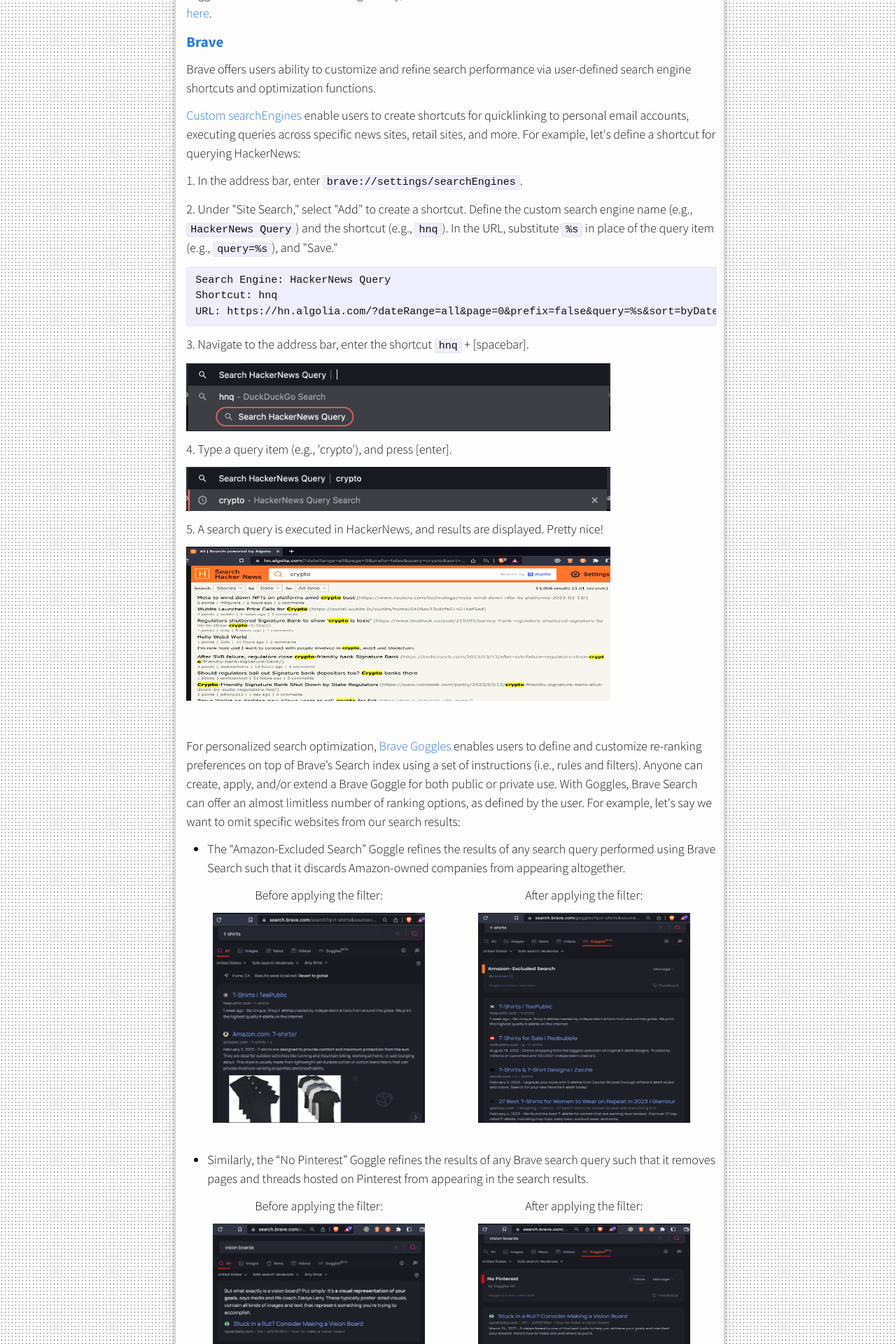
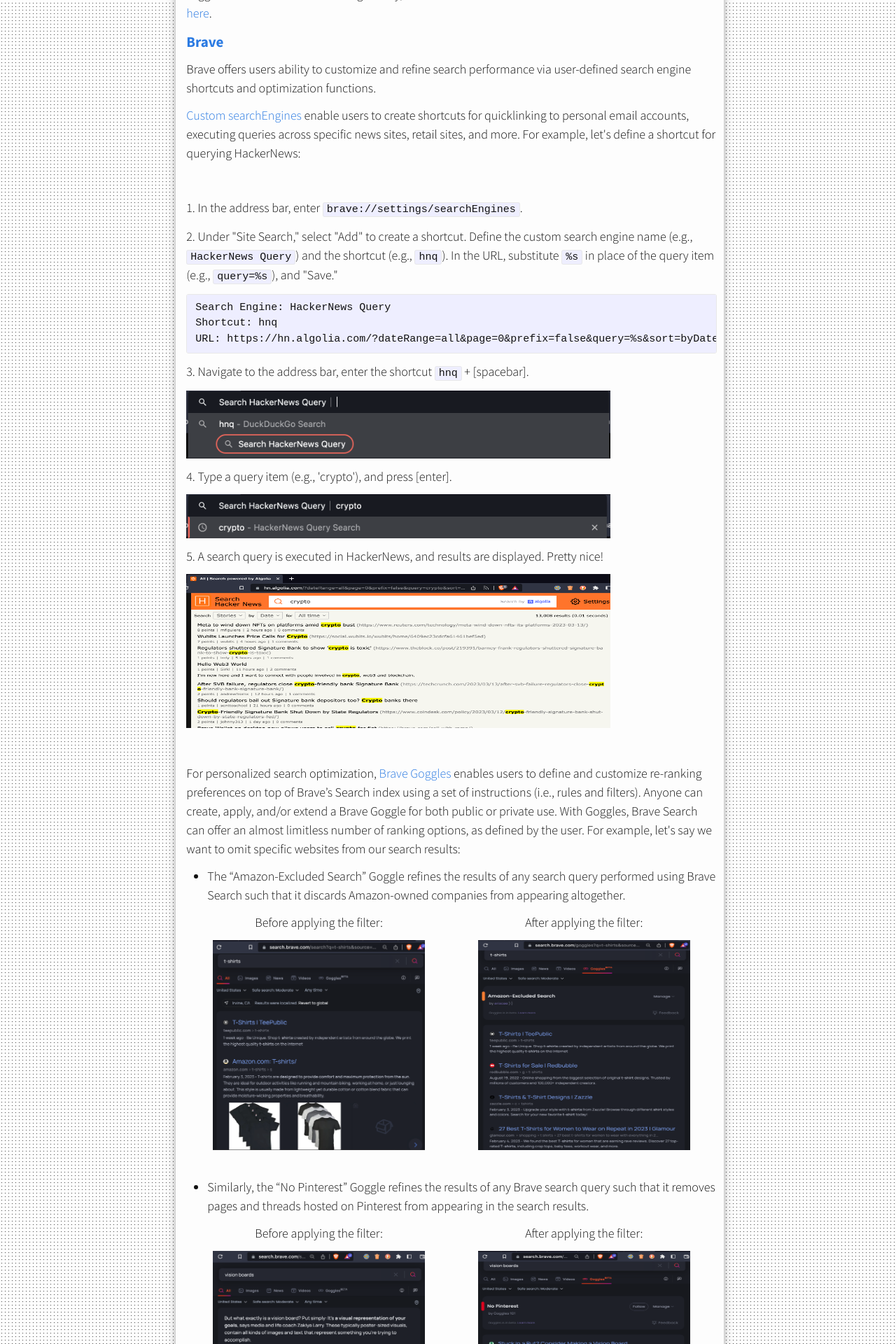
Before and after one commit to kariemoorman/kariemoorman.github.io, a Jekyll site: the page built from _posts/2023-03-13-privacy-security-iot.markdown, in a window 1280 px wide. Shown: the part 3533-5453 px from the top of the page at 70% size. Built offline with Jekyll 4.4.1, drawn with Linux system fonts in a browser that asks for light colours; nearby versions of some CDN libraries.

Commit message:
Update 2023-03-13-privacy-security-iot.markdown

````diff
--- a/_posts/2023-03-13-privacy-security-iot.markdown
+++ b/_posts/2023-03-13-privacy-security-iot.markdown
@@ -135,7 +135,7 @@
 <div class='brand'><a href='https://search.brave.com/'>Brave</a></div>
 <p>Brave offers users ability to customize and refine search performance via user-defined search engine shortcuts and optimization functions.</p>
 <p><a href='brave://settings/searchEngines'>Custom searchEngines</a> enable users to create shortcuts for quicklinking to personal email accounts, executing queries across specific news sites, retail sites, and more. For example, let's define a shortcut for querying HackerNews:</p>
-
+<br>
 <p>1. In the address bar, enter <code>brave://settings/searchEngines</code>.</p>
 <p>2. Under "Site Search," select "Add" to create a shortcut. Define the custom search engine name (e.g., <code>HackerNews Query</code>) and the shortcut (e.g., <code>hnq</code>). In the URL, substitute <code >%s</code> in place of the query item (e.g., <code>query=%s</code>), and "Save." </p>
 
@@ -146,11 +146,11 @@
 ```
 
 <p>3. Navigate to the address bar, enter the shortcut <code>hnq</code> + [spacebar]. </p>
-<img id='shortcut-hnq'>
+<img id='shortcut-hnq'/>
 <p>4. Type a query item (e.g., 'crypto'), and press [enter]. </p>
-<img id='shortcut-hnq-crypto'>
+<img id='shortcut-hnq-crypto'/>
 <p>5. A search query is executed in HackerNews, and results are displayed. Pretty nice!</p>
-<img id='crypto-results'>
+<img id='crypto-results'/>
 
 <br>
 
@@ -161,11 +161,11 @@
 <div class='post-container-grid-2'>
 <div class='p-item1'  style='text-align: center;'>
 <p >Before applying the filter: </p>
-<img id='amzn-before'>
+<img id='amzn-before'/>
 </div>
 <div class='p-item2'  style='text-align: center;'>
 <p>After applying the filter: </p>
-<img id='amzn-after'>
+<img id='amzn-after'/>
 </div>
 </div>
 <br>
@@ -175,11 +175,11 @@
 <div class='post-container-grid-2'>
 <div class='p-item1' style='text-align: center;'>
 <p>Before applying the filter: </p>
-<img id='pnt-before'>
+<img id='pnt-before'/>
 </div>
 <div class='p-item2'  style='text-align: center;'>
 <p>After applying the filter: </p>
-<img id='pnt-after'>
+<img id='pnt-after'/>
 </div>
 </div>
 
@@ -195,16 +195,16 @@
 <h3 id='adblock'>Ad & Tracking Blockers</h3>
 
 With a web browser and search engine selected, it's important to configure an Adblocker that will help protect us against "big tech spies" and other malware. Across both Chromium and Firefox web browsers, one well-known and widely respected Adblocker browser extension is called "uBlock Origin." One relatively new and upcoming Adblocker gaining notoriety is called "DuckDuckGo Privacy Essentials."
-
+<br>
 <h4>FireFox Web Browser</h4>
 <p>For Firefox, Adblock browser extensions are
 <a href='https://addons.mozilla.org/en-US/firefox/addon/ublock-origin/?utm_source=addons.mozilla.org&utm_medium=referral&utm_content=search'>uBlock Origin (Mozilla)</a> and
 <a href='https://addons.mozilla.org/en-US/firefox/addon/duckduckgo-for-firefox/?utm_source=addons.mozilla.org&utm_medium=referral&utm_content=search'>DuckDuckGo Privacy Essentials (Mozilla)</a>.</p>
-
+<br>
 <h4>Chromium-based Web Browsers</h4>
 <p>Both <a href='https://vivaldi.com/features/privacy-security/'>Vivaldi</a> and
 <a href='https://brave.com/firewall-vpn/'>Brave Browser</a> offer users a built-in, highly customizable Ad and Tracking blocker extension. For Brave, the default Adblocker extension is called "Shield," with uBlock Origin configured as the default Adblocker setting. Shield customizations I've found useful include the following:</p>
-
+<br>
 <div class='post-container-grid-2'>
 <div class='p-item1'>
 <p>Filter lists:</p>
@@ -219,7 +219,7 @@
 <p><a href='https://o0.pages.dev/mini/adblock.txt'>https://o0.pages.dev/mini/adblock.txt</a></p>
 </div>
 </div>
-
+<br>
 
 <p>In addition to Shield customization, I've added the browser extension <a href='https://chrome.google.com/webstore/detail/duckduckgo-privacy-essent/bkdgflcldnnnapblkhphbgpggdiikppg'>DuckDuckGo Privacy Essentials (Chrome)</a>. As new trackers and ad services are detected by DuckDuckGo Privacy Essentials, I add them to the custom filter list in Shield.</p>
 <br>
@@ -245,7 +245,7 @@
 Slack | Twitter | FastMail | ProtonMail | Gmail | GitHub | Microsoft
 SnapChat | Teamviewer | Twitch | Pinterest | Apple | EverNote | Discord
 ```
-
+<br>
 Learn more about Authy <a href='https://www.nytimes.com/wirecutter/reviews/best-two-factor-authentication-app/'>here</a>.
 
 
@@ -262,7 +262,7 @@
 Binance | Kraken | Facebook | Twitter | Instagram | Twitch
 Teamviewer | Ebay |  DocuSign | Tesla | Salesforce | Shopify
 ```
-
+<br>
 Learn more about Yubikey <a href='https://zapier.com/blog/what-is-a-yubikey/'>here</a>.
 
 <br>
@@ -282,7 +282,7 @@
 
 Bitwarden offers both free and paid service tiers. The Free tier includes a password generator, credential sharing, and the option to self-host. With the Free tier users can sync an unlimited number of password vault items across multiple devices. For most users, the free service tier is sufficient.
 
-
+<br>
 <h4>Other Notable Options:</h4>
 <div id='link'><a href='https://1password.com/'>1Password</a></div>
 <br>
@@ -300,7 +300,7 @@
 VPNs protect us when connecting to public WiFi networks (e.g., Starbucks, the airport, by accident when our smartphones are set to WiFi -> ON + Autoconnect). VPNs also limit the amount of data our internet service provider (ISP) can reliably gather (and sell) about our internet usage.
 
 Note: VPNs are not free.
-
+<br>
 <h4>Notable VPN Service Options:</h4>
 <div id='link'><a href='https://protonvpn.com/'>ProtonVPN</a></div>
 <div id='link'><a href='https://www.expressvpn.com/'>ExpressVPN</a></div>
````
